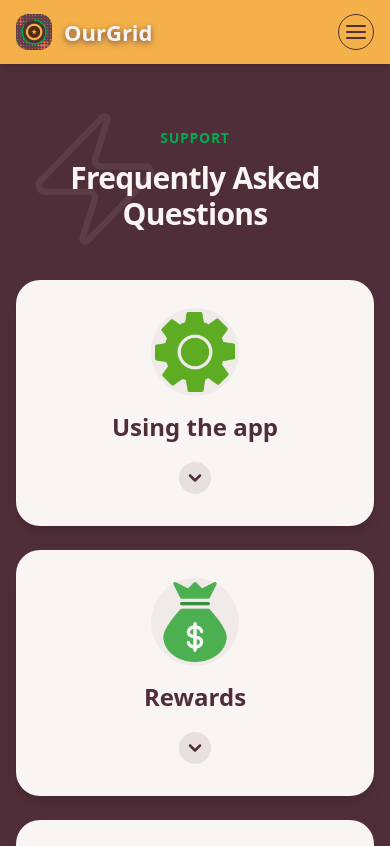
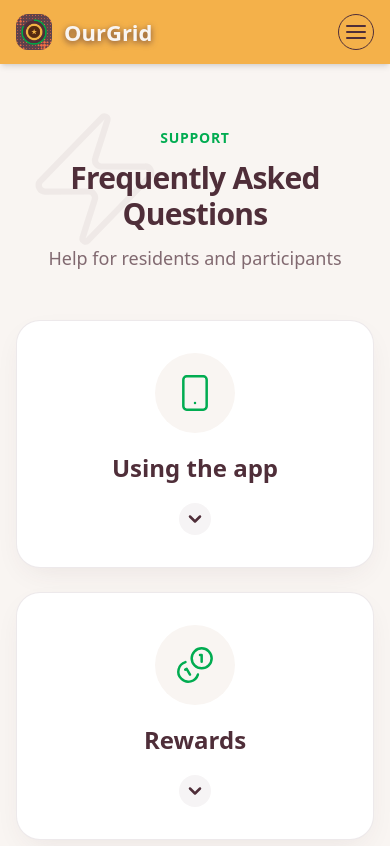
Before and after one commit to Marto8090/OurGrid_Website, a React (Vite) app in the folder client/: page /u/faq in a window 390 px wide. Shown: the top 846 px of the page. Built offline with nearby package versions, Linux system fonts and the light colour scheme.

Commit message:
Change FAQ component: replace image assets with icons, introduce municipality-specific FAQs, and enhance layout responsiveness and styling.

```diff
--- a/client/src/pages/FAQ.jsx
+++ b/client/src/pages/FAQ.jsx
@@ -1,18 +1,21 @@
 import { useState } from "react";
-import { ChevronDown, Zap } from "lucide-react";
+import { useAudience } from "../context/AudienceContext";
+import {
+  ChevronDown,
+  Zap,
+  Smartphone,
+  Coins,
+  Lock,
+  MapPin,
+  LayoutDashboard
+} from "lucide-react";
 
-// Images
-import SettingImg from "../assets/setting.png";
-import MoneyImg from "../assets/money.png";
-import PadlockImg from "../assets/padlock.png";
-import LightningImg from "../assets/lightning.png";
-import CircleImg from "../assets/circle.png";
-
-const SECTIONS = [
+// === RESIDENT (USER) TEXT ===
+const RESIDENT_FAQ = [
   {
     key: "using",
     title: "Using the app",
-    img: SettingImg,
+    icon: Smartphone,
     qa: [
       {
         q: "What do I need to start using OurGrid?",
@@ -31,7 +34,7 @@ const SECTIONS = [
   {
     key: "rewards",
     title: "Rewards",
-    img: MoneyImg,
+    icon: Coins,
     qa: [
       {
         q: "How do I earn rewards?",
@@ -50,7 +53,7 @@ const SECTIONS = [
   {
     key: "privacy",
     title: "Privacy policy",
-    img: PadlockImg,
+    icon: Lock,
     qa: [
       {
         q: "Who can see my data?",
@@ -69,7 +72,7 @@ const SECTIONS = [
   {
     key: "technical",
     title: "Technical / Devices",
-    img: LightningImg,
+    icon: Zap,
     qa: [
       {
         q: "Which devices can I connect?",
@@ -84,7 +87,7 @@ const SECTIONS = [
   {
     key: "projects",
     title: "Local projects",
-    img: CircleImg,
+    icon: MapPin,
     qa: [
       {
         q: "What's the goal of OurGrid in my city?",
@@ -98,20 +101,111 @@ const SECTIONS = [
   },
 ];
 
+// === MUNICIPALITY TEXT (GENERIC & SAFE) ===
+const MUNICIPALITY_FAQ = [
+  {
+    key: "dashboard",
+    title: "Dashboard Insights", // Matches "Using the app" position
+    icon: LayoutDashboard,
+    qa: [
+      {
+        q: "What information does the dashboard show?",
+        a: "It provides an aggregated view of energy loads, congestion events, and participation levels in your area.",
+      },
+      {
+        q: "How are congestion events managed?",
+        a: "You can monitor grid status and set parameters for when to notify residents about peak usage.",
+      },
+      {
+        q: "Can we export the data?",
+        a: "Yes, summary reports and aggregated metrics are available for analysis and reporting.",
+      },
+    ],
+  },
+  {
+    key: "engagement",
+    title: "Community Engagement", // Matches "Rewards" position
+    icon: Coins,
+    qa: [
+      {
+        q: "How are residents incentivized?",
+        a: "A points-based system rewards residents for shifting their energy usage during peak times.",
+      },
+      {
+        q: "Can we define local rewards?",
+        a: "Yes, the system allows for flexible reward structures tailored to local community needs.",
+      },
+      {
+        q: "How do we measure impact?",
+        a: "The platform tracks participation rates and the total amount of energy shifted away from peak hours.",
+      },
+    ],
+  },
+  {
+    key: "data-security",
+    title: "Data & Privacy", // Matches "Privacy policy" position
+    icon: Lock,
+    qa: [
+      {
+        q: "Is individual household data visible?",
+        a: "No. The dashboard displays data aggregated at the transformer or neighborhood level to ensure privacy.",
+      },
+      {
+        q: "How is compliance handled?",
+        a: "The platform is designed to adhere to standard data protection regulations and GDPR requirements.",
+      },
+    ],
+  },
+  {
+    key: "infrastructure",
+    title: "System Setup", // Matches "Technical / Devices" position
+    icon: Zap,
+    qa: [
+      {
+        q: "What hardware is required?",
+        a: "The solution primarily uses existing smart meters connected via P1 dongles provided to residents.",
+      },
+      {
+        q: "Is it compatible with our grid?",
+        a: "The system is designed to work alongside standard grid infrastructure without requiring heavy modifications.",
+      },
+    ],
+  },
+  {
+    key: "rollout",
+    title: "Project Rollout", // Matches "Local projects" position
+    icon: MapPin,
+    qa: [
+      {
+        q: "How do we start a pilot?",
+        a: "We recommend identifying a specific neighborhood to test adoption and measure grid relief before scaling.",
+      },
+      {
+        q: "What support is provided?",
+        a: "We offer guidance on onboarding residents and setting up the initial dashboard configuration.",
+      },
+    ],
+  },
+];
+
 export default function FAQ() {
   const [openKey, setOpenKey] = useState(null);
+  const { audience } = useAudience();
+
+  const isMunicipality = audience === "municipality";
+  const sections = isMunicipality ? MUNICIPALITY_FAQ : RESIDENT_FAQ;
 
   const toggle = (key) => setOpenKey(openKey === key ? null : key);
 
   return (
-    <div className="relative w-full bg-[#4F2E39] text-[#F9F5F2] px-4 py-16 lg:py-24 overflow-x-hidden font-sans">
+    <div className="relative w-full bg-[#F9F5F2] text-[#4F2E39] px-4 py-16 lg:py-24 overflow-x-hidden font-sans">
 
       {/* === BACKGROUND DECORATION === */}
       <div className="absolute inset-0 pointer-events-none">
-        <div className="absolute left-5 top-10 opacity-5 animate-pulse">
+        <div className="absolute left-5 top-10 opacity-[0.03] animate-pulse text-[#4F2E39]">
           <Zap size={150} strokeWidth={1} />
         </div>
-        <div className="absolute right-5 bottom-20 opacity-5 -scale-x-100 animate-pulse delay-1000">
+        <div className="absolute right-5 bottom-20 opacity-[0.03] -scale-x-100 animate-pulse delay-1000 text-[#4F2E39]">
           <Zap size={200} strokeWidth={1} />
         </div>
       </div>
@@ -120,23 +214,25 @@ export default function FAQ() {
         {/* === HEADER SECTION === */}
         <div className="text-center mb-12 lg:mb-16 space-y-3">
           <h2 className="text-[#01AC51] font-bold tracking-wider uppercase text-sm md:text-base">
-            Support
+            {isMunicipality ? "Municipal Support" : "Support"}
           </h2>
-          <h1 className="text-3xl md:text-5xl lg:text-6xl font-extrabold tracking-tight">
+          <h1 className="text-3xl md:text-5xl lg:text-6xl font-extrabold tracking-tight text-[#4F2E39]">
             Frequently Asked Questions
           </h1>
+          <p className="text-[#4F2E39]/70 text-lg">
+            {isMunicipality
+              ? "Guidance for city officials and grid managers"
+              : "Help for residents and participants"
+            }
+          </p>
         </div>
 
         {/* === GRID LAYOUT === */}
-        {/* Strategy for 5 Items:
-            We use a 6-column grid on large screens.
-            Item 1 spans all 6 columns.
-            Items 2-5 span 3 columns (half width).
-        */}
         <div className="grid grid-cols-1 md:grid-cols-2 lg:grid-cols-6 gap-6 items-start pb-20">
-          {SECTIONS.map((item, index) => {
+          {sections.map((item, index) => {
             const isOpen = openKey === item.key;
             const isFirst = index === 0;
+            const Icon = item.icon;
 
             return (
               <div
@@ -151,13 +247,14 @@ export default function FAQ() {
                 <div
                   className={`
                     group relative flex flex-col
-                    bg-[#F9F5F2] text-[#4F2E39]
+                    bg-white text-[#4F2E39]
                     transition-all duration-300
                     overflow-hidden
+                    border border-[#4F2E39]/10
                     ${
                       isOpen
-                        ? "rounded-3xl shadow-2xl scale-[1.01]"
-                        : "rounded-3xl shadow-lg hover:-translate-y-1 hover:shadow-xl"
+                        ? "rounded-3xl shadow-[0_25px_50px_-12px_rgba(79,46,57,0.25)] scale-[1.01]"
+                        : "rounded-3xl shadow-[0_10px_30px_-10px_rgba(79,46,57,0.1)] hover:shadow-[0_20px_40px_-10px_rgba(79,46,57,0.2)] hover:-translate-y-1"
                     }
                   `}
                 >
@@ -166,21 +263,17 @@ export default function FAQ() {
                     onClick={() => toggle(item.key)}
                     className="w-full relative flex flex-col items-center justify-center text-center p-8 gap-5 outline-none cursor-pointer"
                   >
-                    {/* Icon Circle */}
                     <div className="relative">
-                      <div className="absolute inset-0 bg-[#4F2E39]/5 rounded-full scale-110 transform" />
-                      <img
-                        src={item.img}
-                        alt={item.title}
-                        className="relative w-20 h-20 object-contain"
-                      />
+                      {/* Icon Background matches page bg for cutout effect */}
+                      <div className="relative w-20 h-20 flex items-center justify-center rounded-full bg-[#F9F5F2]">
+                         <Icon size={40} className="text-[#01AC51]" strokeWidth={1.5} />
+                      </div>
                     </div>
 
                     <h3 className="font-extrabold text-2xl leading-tight">
                       {item.title}
                     </h3>
 
-                    {/* Chevron Indicator */}
                     <div
                       className={`
                         flex items-center justify-center w-8 h-8 rounded-full
@@ -188,7 +281,7 @@ export default function FAQ() {
                         ${
                           isOpen
                             ? "bg-[#01AC51] text-white rotate-180"
-                            : "bg-[#4F2E39]/10 text-[#4F2E39] group-hover:bg-[#01AC51] group-hover:text-white"
+                            : "bg-[#4F2E39]/5 text-[#4F2E39] group-hover:bg-[#01AC51] group-hover:text-white"
                         }
                       `}
                     >
@@ -204,12 +297,8 @@ export default function FAQ() {
                     `}
                   >
                     <div className="px-8 pb-8 pt-0 space-y-6">
-                      {/* Divider */}
                       <div className="w-full h-[2px] bg-[#4F2E39]/10 mx-auto w-[85%] mb-6" />
 
-                      {/* If it is the first (Hero) card, we center the content
-                         and limit the width so lines aren't too long to read
-                      */}
                       <div className={isFirst ? "max-w-3xl mx-auto" : ""}>
                           {item.qa.map((qa, i) => (
                             <div key={i} className="space-y-2 mb-6 last:mb-0">
@@ -224,7 +313,6 @@ export default function FAQ() {
                       </div>
                     </div>
 
-                    {/* Bottom Green Accent Line */}
                     <div className="h-2 w-full bg-[#01AC51]" />
                   </div>
                 </div>
```
